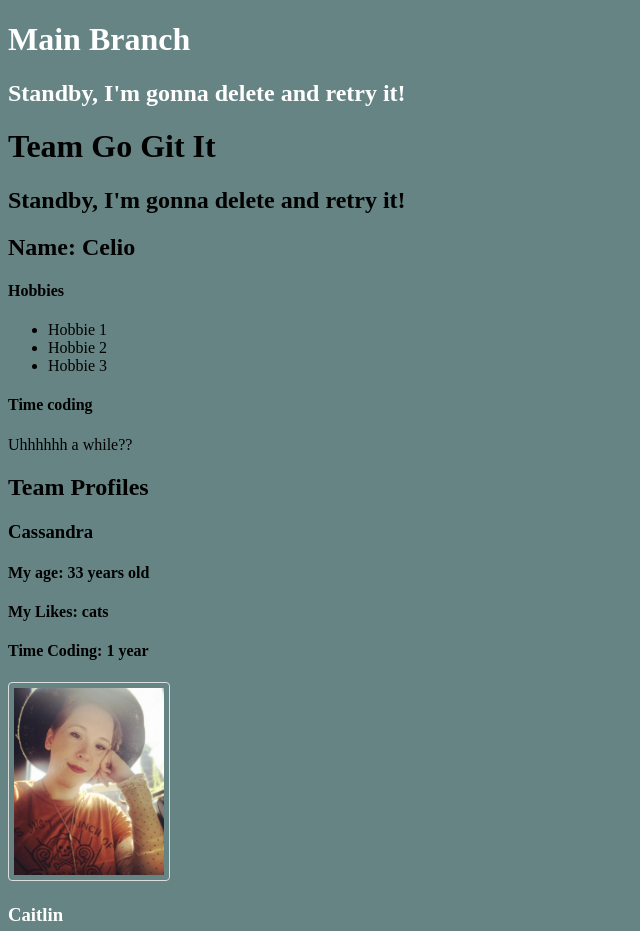
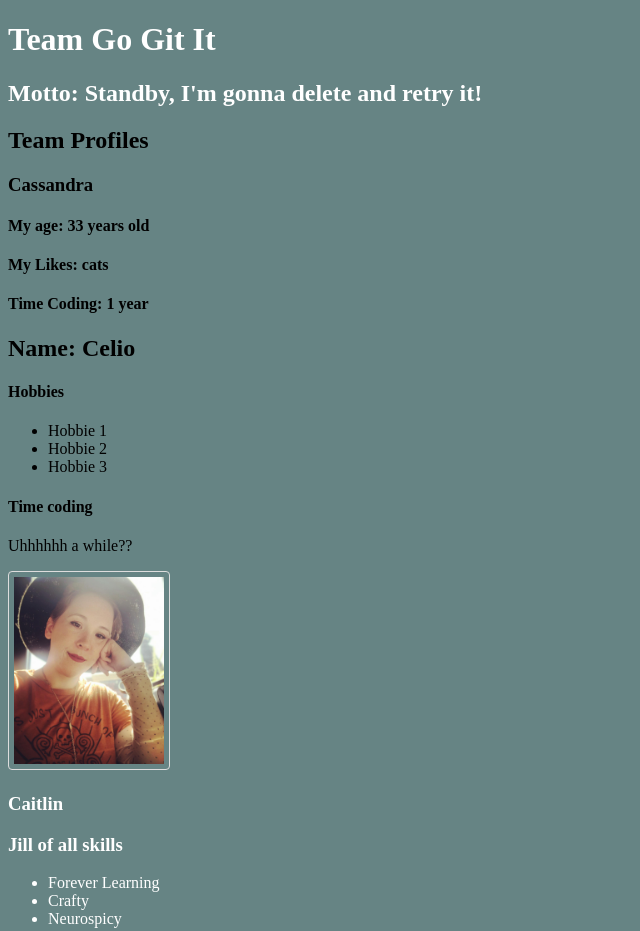
Before and after one commit to CassFaith13/TeamGit, a plain HTML site: page index.html in a window 1280 px wide. Shown: the top 931 px of the page, without its empty margins (0-640 px from the left). Drawn offline with Linux system fonts and the light colour scheme.

Commit message:
Update index.html

```diff
--- a/index.html
+++ b/index.html
@@ -10,11 +10,17 @@
 </head>
 <body>
     <div class="title">
-    <h1>Main Branch</h1>
-    <h2>Standby, I'm gonna delete and retry it!</h2>
+    <h1>Team Go Git It</h1>
+    <h2>Motto: Standby, I'm gonna delete and retry it!</h2>
     </div>
-    <h1>Team Go Git It</h1>
-    <h2>Standby, I'm gonna delete and retry it!</h2>
+
+    <h2>Team Profiles</h2>
+
+    <h3>Cassandra</h3>
+    <!-- profile pic here -->
+    <h4>My age: 33 years old</h4>
+    <h4>My Likes: cats</h4>
+    <h4>Time Coding: 1 year</h4>
 
 
     <h2>Name: Celio</h2>
@@ -29,21 +35,13 @@
     <h4>Time coding</h4>
     <p>Uhhhhhh a while??</p>
 
-    <h2>Team Profiles</h2>
-    <h3>Cassandra</h3>
-    <!-- profile pic here -->
-    <h4>My age: 33 years old</h4>
-    <h4>My Likes: cats</h4>
-    <h4>Time Coding: 1 year</h4>
 
-
-</body>
-</html>
     <div class="img">
     <img src="Assets/CSProfilePic.jpg" alt="Profile Image"/>
     </div>
 
     <div class="name">
+
         <h3>Caitlin </h3>
 
         <div class="blurb">
@@ -56,5 +54,6 @@
         </ul>
         </div>
     </p>
+
 </body>
 </html>
```
